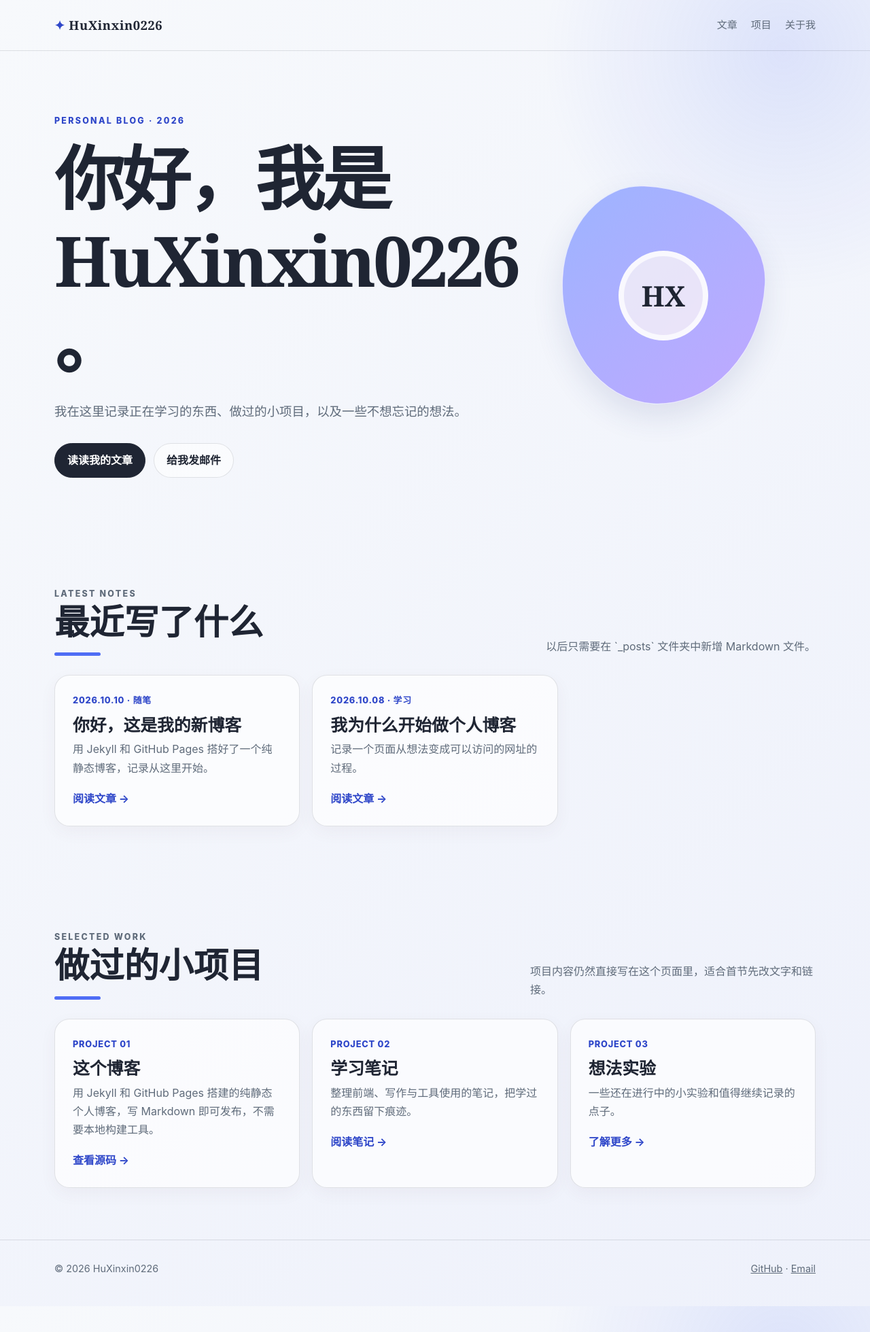
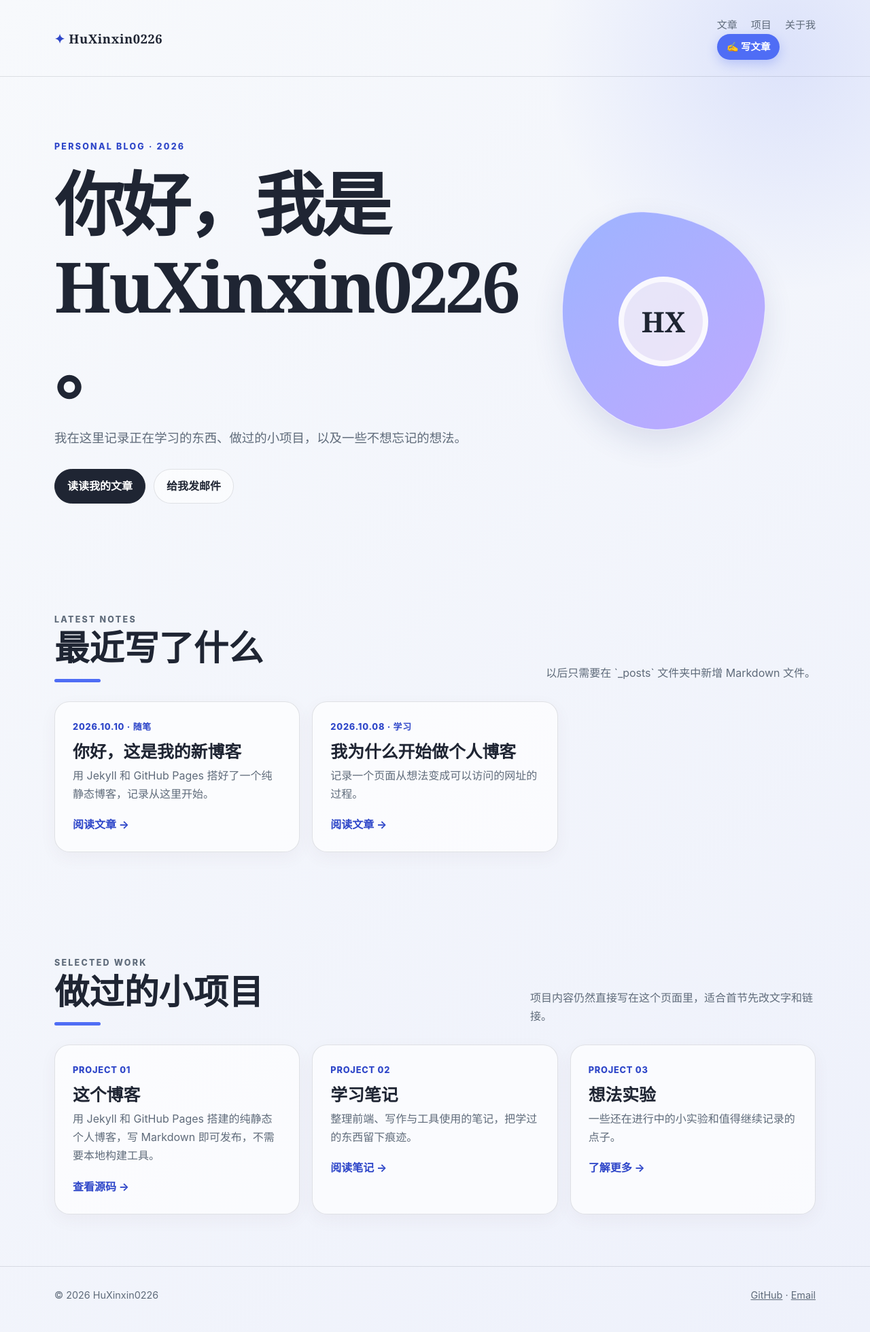
Before and after one commit to HuXinxin0226/HuXinxin0226.github.io, a Jekyll site: the page built from index.html, in a window 1280 px wide. Shown: the whole page at 68% size. Built offline with Jekyll 4.4.1, drawn with Linux system fonts in a browser that asks for light colours.

Commit message:
导航栏新增「写文章」按钮：直达 GitHub 在线编辑器(_posts)

```diff
--- a/_layouts/default.html
+++ b/_layouts/default.html
@@ -18,6 +18,7 @@
           <li><a href="{{ '/' | relative_url }}#projects">项目</a></li>
           <li><a href="{{ '/about.html' | relative_url }}">关于我</a></li>
         </ul>
+        <a class="nav-write" href="https://github.com/HuXinxin0226/HuXinxin0226.github.io/new/main/_posts" target="_blank" rel="noopener">✍️ 写文章</a>
       </nav>
     </div>
   </header>
--- a/assets/style.css
+++ b/assets/style.css
@@ -33,6 +33,8 @@ a { color: inherit; }
 .nav-links { display: flex; flex-wrap: wrap; gap: 20px; margin: 0; padding: 0; list-style: none; color: var(--muted); font-size: .94rem; }
 .nav-links a { text-decoration: none; }
 .nav-links a:hover, .nav-links a:focus-visible { color: var(--pink-dark); }
+.nav-write { display: inline-flex; align-items: center; padding: 7px 14px; border-radius: 999px; text-decoration: none; font-weight: 700; font-size: .9rem; color: #fff; background: var(--pink); box-shadow: 0 6px 16px rgba(79,109,245,.28); }
+.nav-write:hover, .nav-write:focus-visible { background: var(--pink-dark); }
 .hero { display: grid; grid-template-columns: 1.2fr .8fr; align-items: center; gap: 64px; padding: 92px 0 84px; }
 .eyebrow { margin: 0 0 14px; color: var(--pink-dark); font-size: .78rem; font-weight: 800; letter-spacing: .18em; text-transform: uppercase; }
 h1, h2, h3 { font-family: var(--serif); line-height: 1.18; }
```
